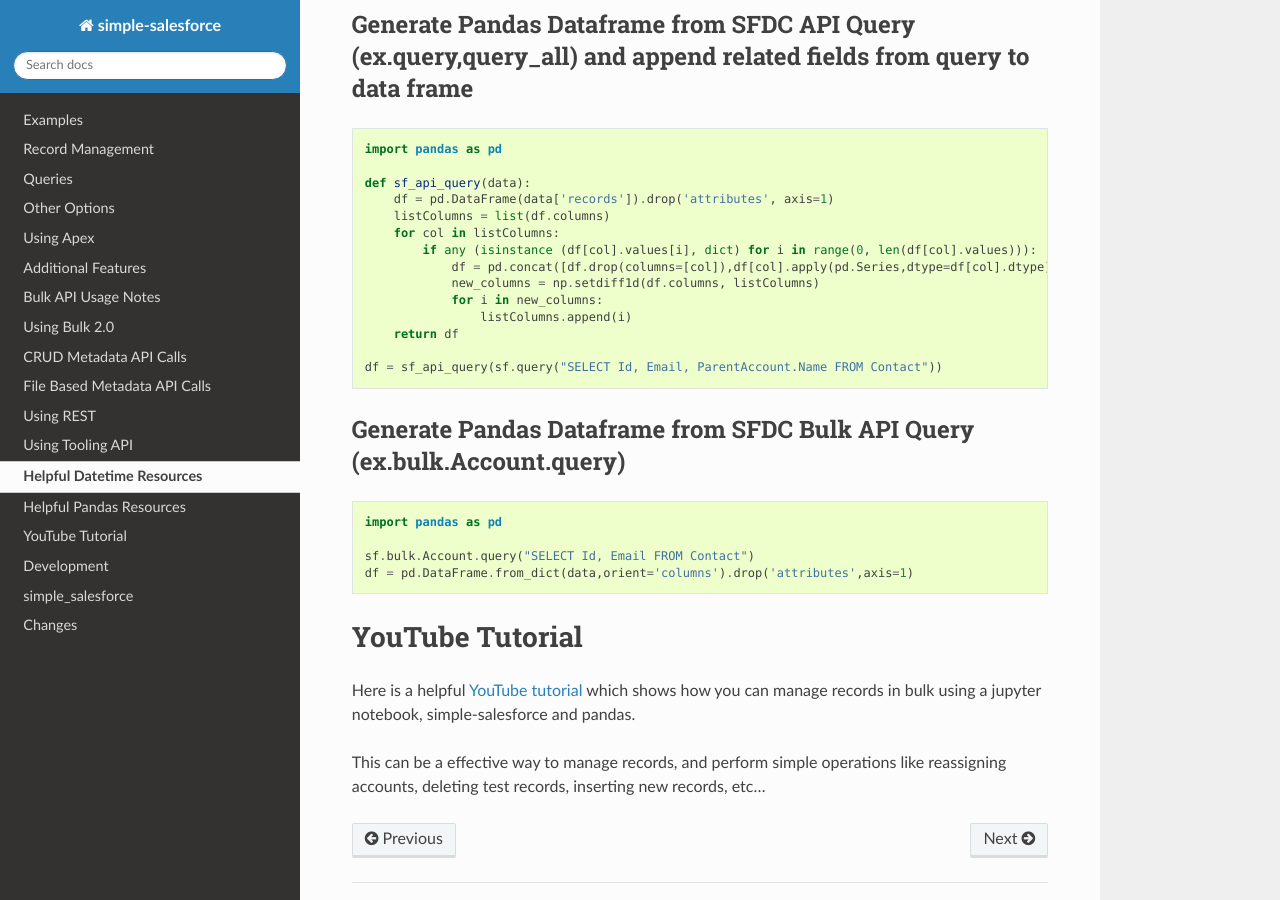
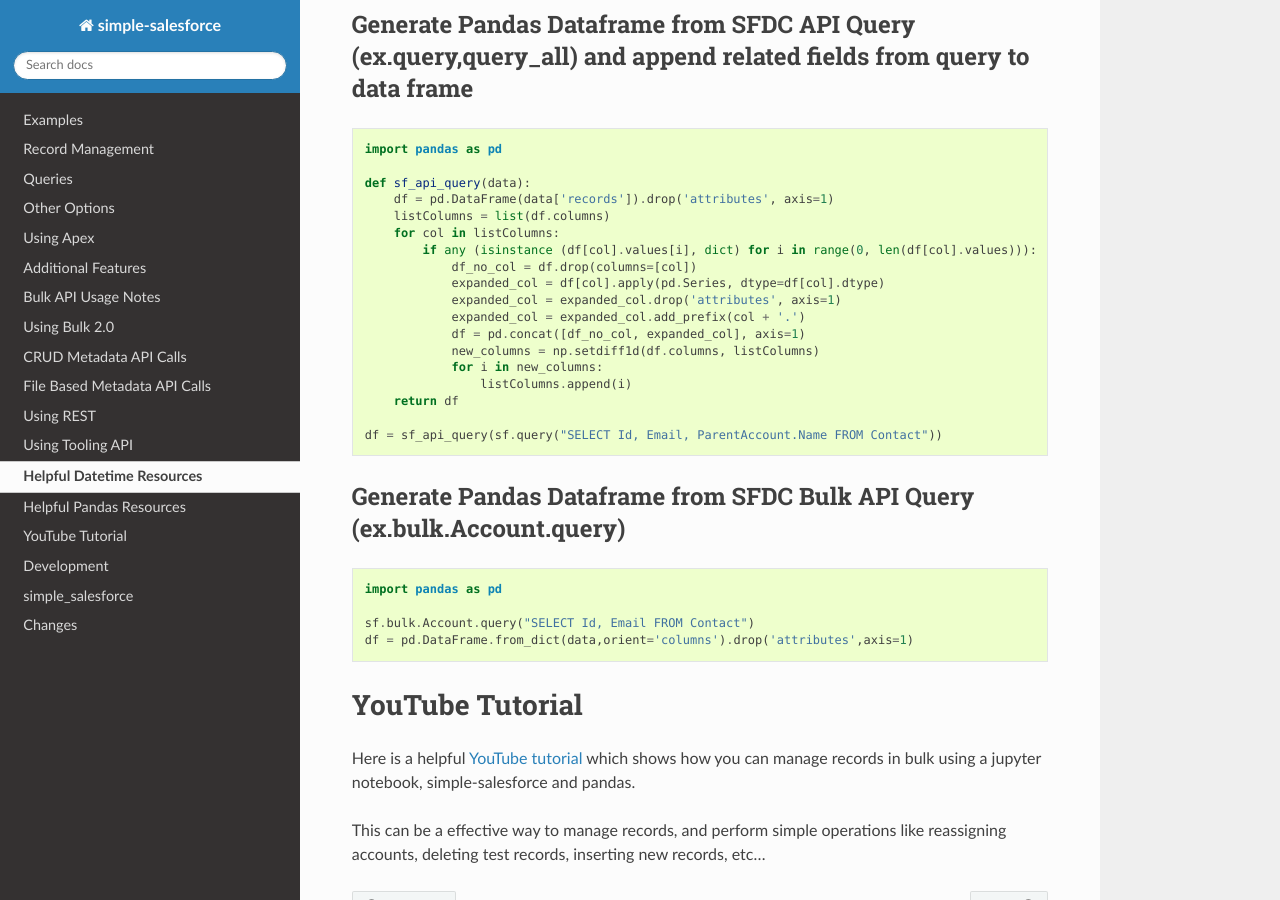
Before and after one commit to simple-salesforce/simple-salesforce, a Sphinx documentation site: the page built from docs/user_guide/helpful_resources.rst, in a window 1280 px wide and 900 px high, scrolled down 1086 px. Built offline with Sphinx 7.4.7 and the Read the Docs theme 3.1.0, drawn with Linux system fonts in a browser that asks for light colours; pages that are not in the unit, such as notebooks, are missing from menus.

Commit message:
Apply suggestions from code review
Co-authored-by: Copilot <175728472+Copilot@users.noreply.github.com>

```diff
--- a/docs/user_guide/bulk2_api.rst
+++ b/docs/user_guide/bulk2_api.rst
@@ -75,7 +75,7 @@ Query records:
         query, max_records=50000, column_delimiter="COMMA", line_ending="LF"
     )
     for i, data in enumerate(results):
-        with open(f"results/part-{1}.csv", "w") as bos:
+        with open(f"results/part-{i}.csv", "w") as bos:
             bos.write(data)
 
 
--- a/docs/user_guide/helpful_resources.rst
+++ b/docs/user_guide/helpful_resources.rst
@@ -59,7 +59,11 @@ Generate Pandas Dataframe from SFDC API Query (ex.query,query_all) and append re
         listColumns = list(df.columns)
         for col in listColumns:
             if any (isinstance (df[col].values[i], dict) for i in range(0, len(df[col].values))):
-                df = pd.concat([df.drop(columns=[col]),df[col].apply(pd.Series,dtype=df[col].dtype).drop('attributes',axis=1).add_prefix(col+'.')],axis=1)
+                df_no_col = df.drop(columns=[col])
+                expanded_col = df[col].apply(pd.Series, dtype=df[col].dtype)
+                expanded_col = expanded_col.drop('attributes', axis=1)
+                expanded_col = expanded_col.add_prefix(col + '.')
+                df = pd.concat([df_no_col, expanded_col], axis=1)
                 new_columns = np.setdiff1d(df.columns, listColumns)
                 for i in new_columns:
                     listColumns.append(i)
@@ -80,7 +84,7 @@ Generate Pandas Dataframe from SFDC Bulk API Query (ex.bulk.Account.query)
 
 YouTube Tutorial
 ----------------
-Here is a helpful  `YouTube tutorial`_  which shows how you can manage records in bulk using a jupyter notebook, simple-salesforce and pandas.
+Here is a helpful `YouTube tutorial`_ which shows how you can manage records in bulk using a jupyter notebook, simple-salesforce and pandas.
 
 This can be a effective way to manage records, and perform simple operations like reassigning accounts, deleting test records, inserting new records, etc...
 
```
